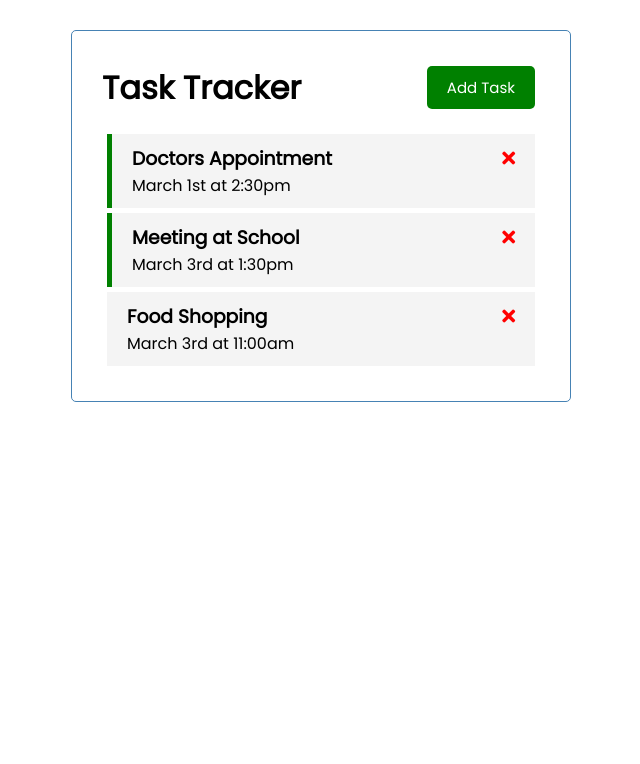
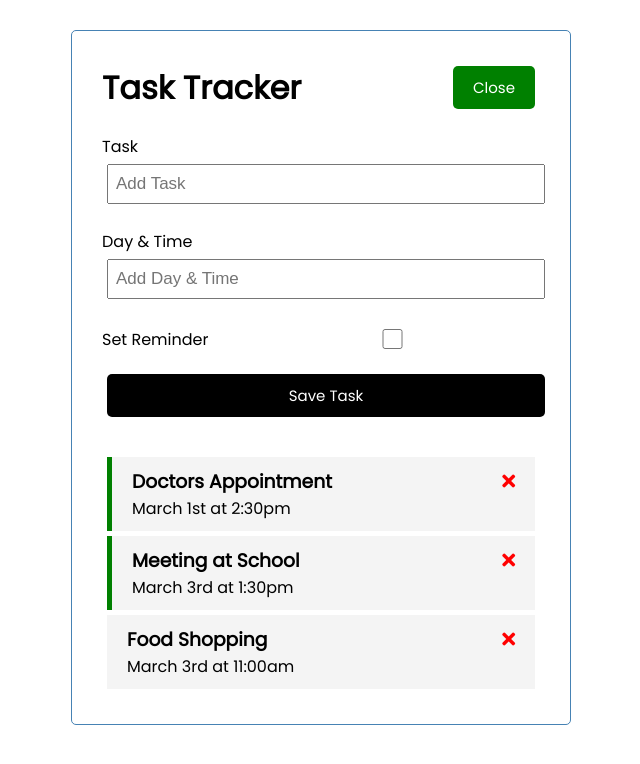
Before and after one commit to jmosesessel/vuejs-crash-course-2021, a Vue app in the folder vue-crash-2021/: page / in a window 1280 px wide. Both pictures are taken after a click on the button "Add Task". Shown: the top 764 px of the page, without its empty margins (319-959 px from the left). Built offline with nearby package versions, Linux system fonts and the light colour scheme.

Commit message:
complete addTask functionality

```diff
--- a/vue-crash-2021/src/App.vue
+++ b/vue-crash-2021/src/App.vue
@@ -1,6 +1,14 @@
 <template>
 	<div class="container">
-		<Header title="Task Tracker" />
+		<Header
+			@toggle-add-task="toggleAddTask()"
+			title="Task Tracker"
+      :showAddTask="showAddTask"
+		/>
+		<div v-show="showAddTask">
+			<AddTask @add-task="addTask" />
+
+		</div>
 		<Tasks
 			@toggle-reminder="toggleReminder"
 			@delete-task="deleteTask"
@@ -12,19 +20,25 @@
 <script>
 import Header from "./components/Header";
 import Tasks from "./components/Tasks";
+import AddTask from "./components/AddTask.vue";
 
 export default {
 	name: "App",
 	components: {
 		Header,
 		Tasks,
+		AddTask,
 	},
 	data() {
 		return {
 			tasks: [],
+			showAddTask: false,
 		};
 	},
 	methods: {
+		toggleAddTask() {
+			this.showAddTask = !this.showAddTask;
+		},
 		deleteTask(id) {
 			console.log("task", id);
 			if (confirm("Are you sure?")) {
@@ -37,6 +51,10 @@
 			this.tasks = this.tasks.map((task) =>
 				task.id === id ? { ...task, reminder: !task.reminder } : task
 			);
+		},
+		addTask(task) {
+			console.log("new task", task);
+			this.tasks = [task, ...this.tasks];
 		},
 	},
 	created() {
--- /dev/null
+++ b/vue-crash-2021/src/components/AddTask.vue
@@ -0,0 +1,94 @@
+<template>
+    <form @submit="onSubmit" class="add-form">
+        <div class="form-control">
+            <label> Task</label>
+            <input type="text" v-model="text" name="text" placeholder="Add Task">
+        </div>
+        <div class="form-control">
+            <label> Day & Time</label>
+            <input
+                type="text"
+                v-model="day"
+                name="day"
+                placeholder="Add Day & Time"
+            />
+        </div>
+        <div class="form-control form-control-check">
+            <label> Set Reminder</label>
+            <input type="checkbox" v-model="reminder" name="reminder">
+        </div>
+
+        <input type="submit" value="Save Task" class="btn btn-block">
+    </form>
+</template>
+
+<script>
+    export default{
+        name: 'AddTask',
+        data(){
+            return {
+                text: '',
+                day: '',
+                reminder: false
+            }
+        },
+        methods: {
+            onSubmit(e){
+                e.preventDefault();
+                if (!this.text) {
+                    alert('Please add a task')
+                    return
+                }
+                if (!this.day) {
+                    alert('Please add day and time')
+                    return
+                }
+
+                const newTask = {
+                    id: Math.floor(Math.random() * 100000),
+                    text: this.text,
+                    day: this.day,
+                    reminder: this.reminder
+                }
+
+                this.$emit('add-task', newTask)
+
+                this.text = ''
+                this.day = ''
+                this.reminder = false
+            }
+        },
+        emits: ['add-task']
+    }
+</script>
+
+<style scoped>
+.add-form {
+  margin-bottom: 40px;
+}
+.form-control {
+  margin: 20px 0;
+}
+.form-control label {
+  display: block;
+}
+.form-control input {
+  width: 100%;
+  height: 40px;
+  margin: 5px;
+  padding: 3px 7px;
+  font-size: 17px;
+}
+.form-control-check {
+  display: flex;
+  align-items: center;
+  justify-content: space-between;
+}
+.form-control-check label {
+  flex: 1;
+}
+.form-control-check input {
+  flex: 2;
+  height: 20px;
+}
+</style>
--- a/vue-crash-2021/src/components/Button.vue
+++ b/vue-crash-2021/src/components/Button.vue
@@ -11,7 +11,7 @@
         },
         methods: {
             onClick(){
-
+                this.$emit('toggle-add-task')
             }
         },
     }
--- a/vue-crash-2021/src/components/Header.vue
+++ b/vue-crash-2021/src/components/Header.vue
@@ -1,7 +1,7 @@
 <template>
     <header>
         <h1>{{title}}</h1>
-        <Button text="Add Task" color="green" />
+        <Button @toggle-add-task="$emit('toggle-add-task')" :text="showAddTask ? 'Close' : 'Add Task'" color="green" />
     </header>
 </template>
 
@@ -11,7 +11,8 @@
 export default{
     name: 'Header',
     props: {
-        title : String
+        title : String,
+        showAddTask: Boolean
     },
     components: {
         Button
```
